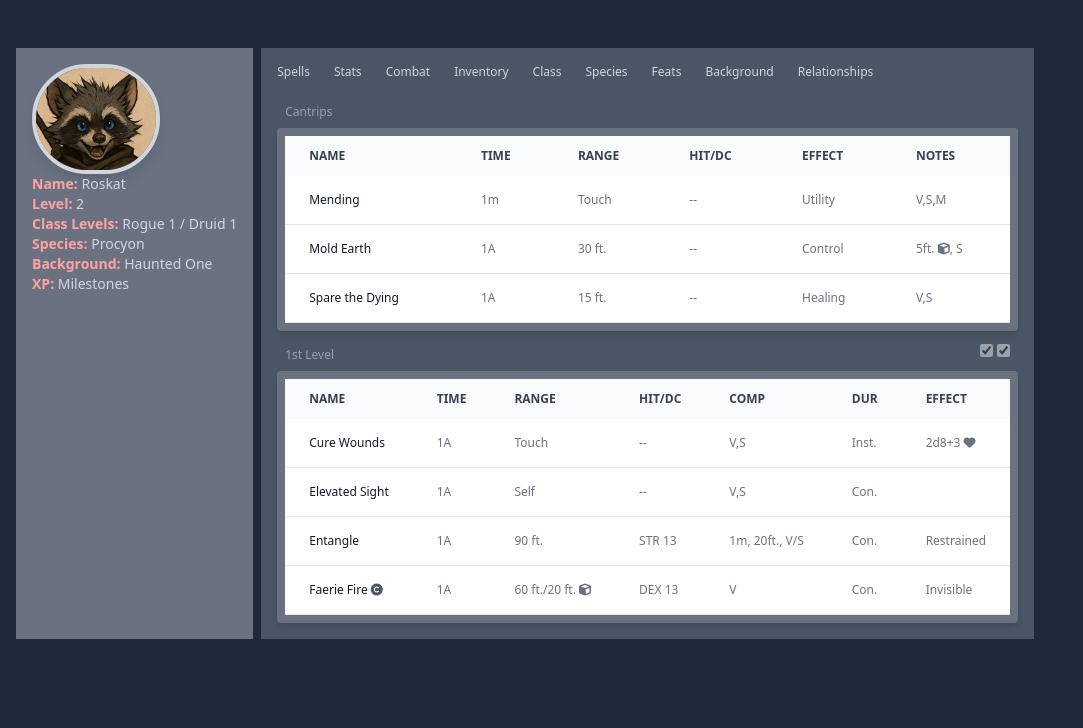
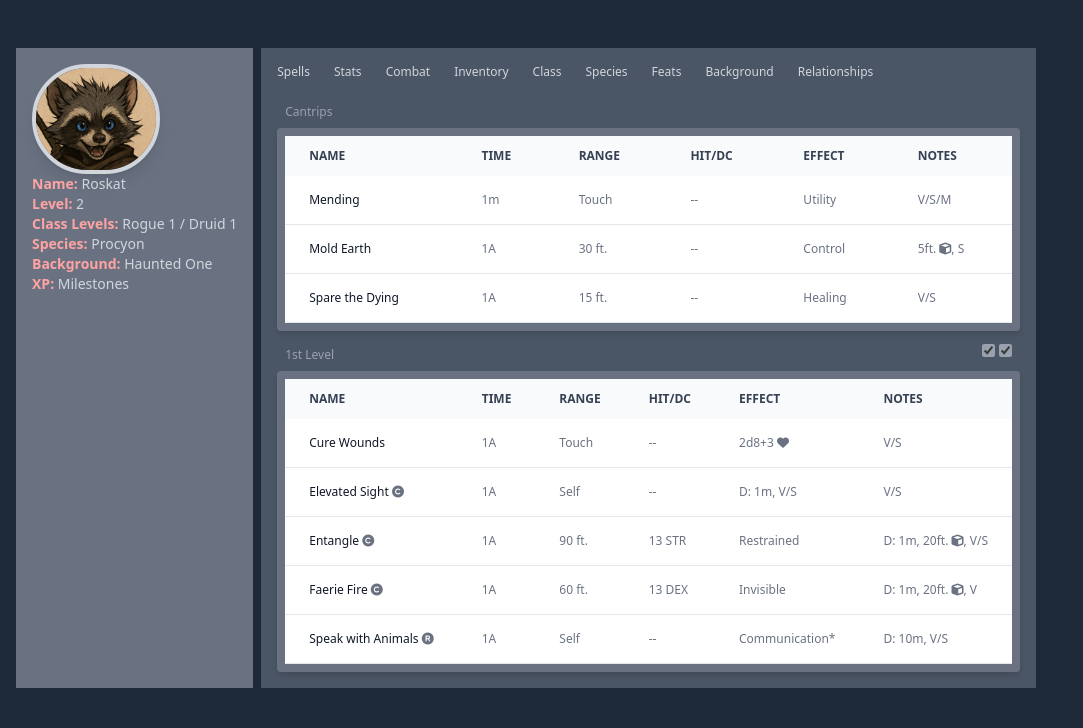
Before and after one commit to WebDevJasonCameron/CharacterArchive, a Laravel app: page / in a window 1280 px wide. Shown: the part 72-800 px from the top of the page, without its empty margins (0-1083 px from the left). Run offline with Laravel 12, Linux system fonts and the light colour scheme; style sheets or scripts are compiled from the project's sources; some libraries are stand-ins or nearby versions.

Commit message:
prepared spells table

```diff
--- a/resources/views/index.blade.php
+++ b/resources/views/index.blade.php
@@ -168,7 +168,7 @@
                                             </td>
                                             {{--Notes--}}
                                             <td class="px-6 py-4">
-                                                V,S,M
+                                                V/S/M
                                             </td>
                                         </tr>
                                         <tr class="bg-white border-b dark:bg-gray-800 dark:border-gray-700 border-gray-200">
@@ -220,7 +220,7 @@
                                             </td>
                                             {{--Notes--}}
                                             <td class="px-6 py-4">
-                                                V,S
+                                                V/S
                                             </td>
                                         </tr>
 
@@ -261,13 +261,10 @@
                                                 Hit/DC
                                             </th>
                                             <th scope="col" class="px-6 py-3">
-                                                Comp
+                                                Effect
                                             </th>
                                             <th scope="col" class="px-6 py-3">
-                                                Dur
-                                            </th>
-                                            <th scope="col" class="px-6 py-3">
-                                                Effect
+                                                Notes
                                             </th>
                                         </tr>
                                     </thead>
@@ -289,23 +286,19 @@
                                             <td class="px-6 py-4">
                                                 --
                                             </td>
-                                            {{--Components--}}
-                                            <td class="px-6 py-4">
-                                                V,S
-                                            </td>
-                                            {{--Duration--}}
-                                            <td class="px-6 py-4">
-                                                Inst.
-                                            </td>
                                             {{--Effect--}}
                                             <td class="px-6 py-4">
                                                 2d8+3 <i class="fa-solid fa-heart"></i>
+                                            </td>
+                                            {{--Notes--}}
+                                            <td class="px-6 py-4">
+                                                V/S
                                             </td>
                                         </tr>
                                         <tr class="bg-white border-b dark:bg-gray-800 dark:border-gray-700 border-gray-200">
                                             {{--Name--}}
                                             <th class="px-6 py-4 font-medium text-gray-900 whitespace-nowrap dark:text-white">
-                                                Elevated Sight
+                                                Elevated Sight <i class="fa-solid fa-copyright text-gray-500"></i>
                                             </th>
                                             {{--Time--}}
                                             <td class="px-6 py-4">
@@ -319,23 +312,19 @@
                                             <td class="px-6 py-4">
                                                 --
                                             </td>
-                                            {{--Components--}}
-                                            <td class="px-6 py-4">
-                                                V,S
-                                            </td>
-                                            {{--Duration--}}
-                                            <td class="px-6 py-4">
-                                                Con.
-                                            </td>
                                             {{--Effect--}}
                                             <td class="px-6 py-4">
-
+                                                D: 1m, V/S
+                                            </td>
+                                            {{--Notes--}}
+                                            <td class="px-6 py-4">
+                                                V/S
                                             </td>
                                         </tr>
                                         <tr class="bg-white border-b dark:bg-gray-800 dark:border-gray-700 border-gray-200">
                                             {{--Name--}}
                                             <th class="px-6 py-4 font-medium text-gray-900 whitespace-nowrap dark:text-white">
-                                                Entangle
+                                                Entangle <i class="fa-solid fa-copyright text-gray-500"></i>
                                             </th>
                                             {{--Time--}}
                                             <td class="px-6 py-4">
@@ -347,25 +336,21 @@
                                             </td>
                                             {{--Hit/DC--}}
                                             <td class="px-6 py-4">
-                                                STR 13
-                                            </td>
-                                            {{--Components--}}
-                                            <td class="px-6 py-4">
-                                                1m, 20ft., V/S
-                                            </td>
-                                            {{--Duration--}}
-                                            <td class="px-6 py-4">
-                                                Con.
+                                                13 STR
                                             </td>
                                             {{--Effect--}}
                                             <td class="px-6 py-4">
                                                 Restrained
                                             </td>
+                                            {{--Notes--}}
+                                            <td class="px-6 py-4">
+                                                D: 1m, 20ft. <i class="fa-solid fa-cube"></i>, V/S
+                                            </td>
                                         </tr>
                                         <tr class="bg-white border-b dark:bg-gray-800 dark:border-gray-700 border-gray-200">
                                             {{--Name--}}
                                             <th class="px-6 py-4 font-medium text-gray-900 whitespace-nowrap dark:text-white">
-                                                Faerie Fire <i class="fa-solid fa-copyright font-medium text-gray-600"></i>
+                                                Faerie Fire <i class="fa-solid fa-copyright text-gray-500"></i>
                                             </th>
                                             {{--Time--}}
                                             <td class="px-6 py-4">
@@ -373,23 +358,45 @@
                                             </td>
                                             {{--Range--}}
                                             <td class="px-6 py-4">
-                                                60 ft./20 ft. <i class="fa-solid fa-cube"></i>
+                                                60 ft.
                                             </td>
                                             {{--Hit/DC--}}
                                             <td class="px-6 py-4">
-                                                DEX 13
-                                            </td>
-                                            {{--Effect--}}
-                                            <td class="px-6 py-4">
-                                                V
-                                            </td>
-                                            {{--Note--}}
-                                            <td class="px-6 py-4">
-                                                Con.
+                                                13 DEX
                                             </td>
                                             {{--Effect--}}
                                             <td class="px-6 py-4">
                                                 Invisible
+                                            </td>
+                                            {{--Notes--}}
+                                            <td class="px-6 py-4">
+                                                D: 1m, 20ft. <i class="fa-solid fa-cube"></i>, V
+                                            </td>
+                                        </tr>
+                                        <tr class="bg-white border-b dark:bg-gray-800 dark:border-gray-700 border-gray-200">
+                                            {{--Name--}}
+                                            <th class="px-6 py-4 font-medium text-gray-900 whitespace-nowrap dark:text-white">
+                                                Speak with Animals <i class="fa-solid fa-registered text-gray-500"></i>
+                                            </th>
+                                            {{--Time--}}
+                                            <td class="px-6 py-4">
+                                                1A
+                                            </td>
+                                            {{--Range--}}
+                                            <td class="px-6 py-4">
+                                                Self
+                                            </td>
+                                            {{--Hit/DC--}}
+                                            <td class="px-6 py-4">
+                                                --
+                                            </td>
+                                            {{--Effect--}}
+                                            <td class="px-6 py-4">
+                                                Communication*
+                                            </td>
+                                            {{--Notes--}}
+                                            <td class="px-6 py-4">
+                                                D: 10m, V/S
                                             </td>
                                         </tr>
 
```
